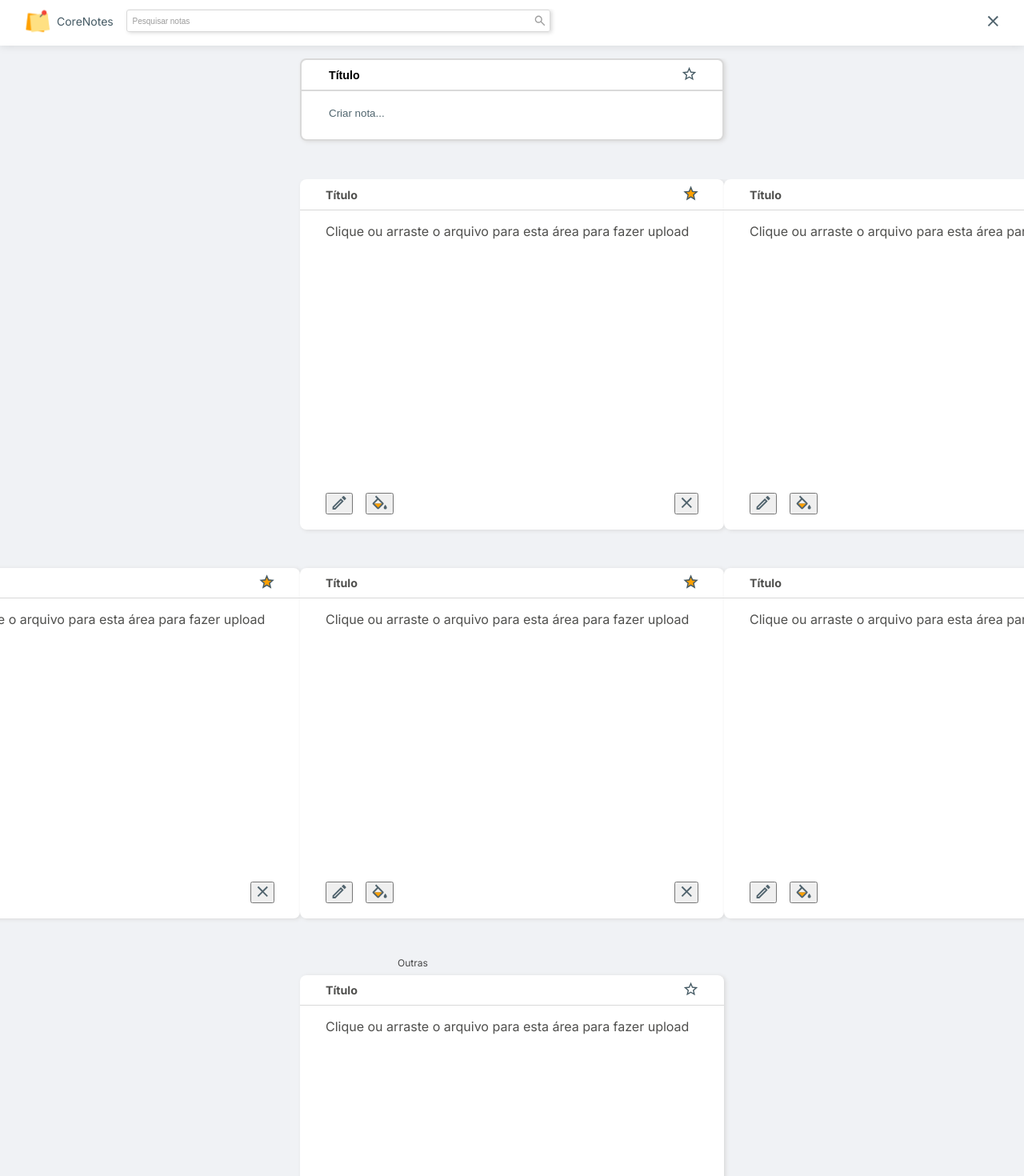
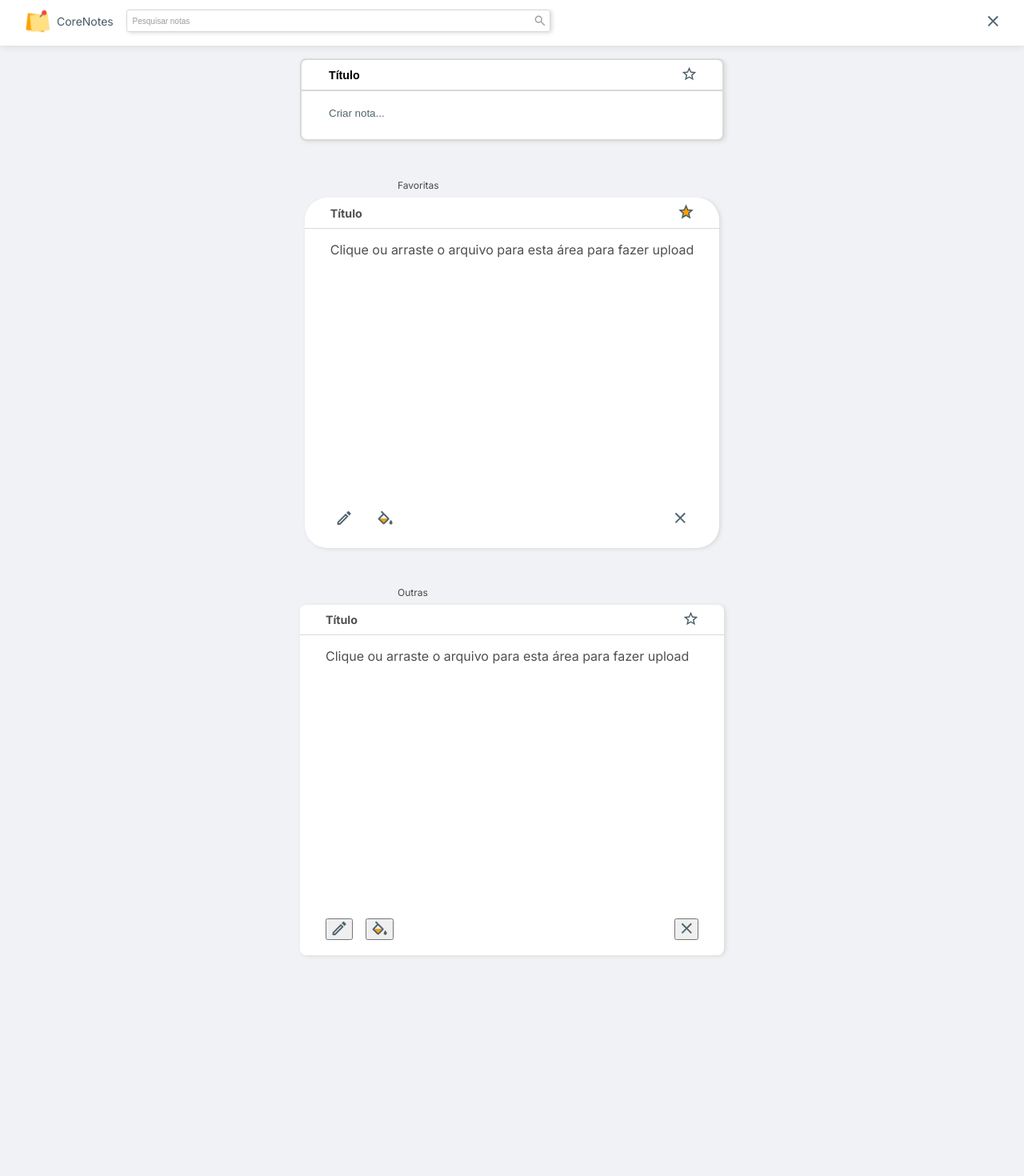
Before and after one commit to jhondharkyson520/corelab, a React (Vite) app in the folder frontend/: page / in a window 1280 px wide. Shown: the top 1470 px of the page at 80% size. After the commit the page ends 1242 px from the top, so only its background shows below. Built offline with nearby package versions, Linux system fonts and the light colour scheme.

Commit message:
Feat: Finish function edit color

```diff
--- a/frontend/src/pages/favorites/index.tsx
+++ b/frontend/src/pages/favorites/index.tsx
@@ -13,22 +13,15 @@ const SectionContainer = styled.section`
     align-items: center;
     justify-content: center;
 
-    @media screen and (min-width: 568px) {
-      display: grid;
-      grid-template-columns: repeat(3, 1fr);
-      align-items: center;
-      justify-content: center;
-
-    }
 `;
 
-const ContainerMain = styled.div`
+const ContainerMain = styled.div<{color: string}>`
 
     width: 350px;
     height: 437.59px;
     border: none;
     box-shadow: 2px 1px 5px #D9D9D9;
-    background-color: #FFFFFF;
+    background-color: ${({ color }) => color ? color : '#FFFFFF'};
     margin-bottom: 3rem;
 
 
@@ -38,12 +31,13 @@ const ContainerMain = styled.div`
     hr{
         height: 1px;
         border: none;
-        background-color: #D9D9D9;
+        background-color: ${({ color }) => color ? '#FFFFFF' : '#D9D9D9'} ;
     }
 
     @media screen and (min-width: 568px) {
-        border-radius: 8px;
-        width: 530px;
+
+        width: 100%;
+        max-width: 530px;
 
     }
 `;
@@ -109,6 +103,21 @@ const ContainerOptions = styled.div`
     display: flex;
     justify-content: space-between;
     padding: 0 2rem 0 2rem;
+
+    button{
+      border-radius: 100%;
+      width: 35px;
+      padding: 7px;
+      border: none;
+      background-color: transparent;
+
+      &:hover{
+        cursor: pointer;
+        background-color: #FFE3B3;
+      }
+    }
+
+
 `;
 
 const ContainerEdit = styled.div`
@@ -116,9 +125,91 @@ const ContainerEdit = styled.div`
     gap: 1rem;
 `;
 
+const ContainerItems = styled.div`
+    display: flex;
+    flex-direction: column;
+    align-items: center;
+    justify-content: center;
+    padding-left: 4rem;
+    padding-right: 4rem;
+
+    @media screen and (min-width: 568px) {
+        display: grid;
+        grid-template-columns: repeat(3, 1fr);
+        gap: 2rem;
+        justify-items: center;
+
+        ${({ children }) => {
+
+        let isSingleChildren = false;
+
+        if (Array.isArray(children)) {
+
+          if (children.length === 1) {
+
+            isSingleChildren = true;
+
+          }
+        } else if (children) {
+
+          isSingleChildren = true;
+
+        }
+
+        if (isSingleChildren) {
+          return `
+            grid-template-columns: 1fr;
+            justify-content: center;
+            align-content: center;
+          `;
+        }
+
+        return '';
+      }}
+
+    }
+`;
+
+const ContainerColors = styled.div`
+    position: absolute;
+    background-color: #FFFFFF;
+    border-radius: 20px;
+    width: 287px;
+    height: 97px;
+    box-shadow: 2px 1px 5px #D9D9D9;
+    margin-left: 4rem;
+    gap: 0.5rem;
+    display: grid;
+    grid-template-columns: repeat(6, 1fr);
+    padding: 0.4rem;
+
+`;
+
+const colors = [
+  '#BAE2FF', '#B9FFDD', '#FFE8AC', '#FFCAB9',
+  '#F99494', '#9DD6FF', '#ECA1FF', '#DAFF8B',
+  '#FFA285', '#CDCDCD', '#979797', '#A99A7C'
+];
+
+const ColorButton = styled.button<{ color: string }>`
+  background-color: ${({ color }) => color};
+  width: 37px;
+  height: 37px;
+  border: none;
+  border-radius: 100%;
+
+  &:hover{
+    cursor: pointer;
+  }
+`;
+
+
 function FavoritesNotes() {
 
     const [ favorite, setFavorite ] = useState(true);
+    const [ openContainerEditColor, setOpenContainerEditColor ] = useState(false);
+    const [selectedColor, setSelectedColor] = useState<string | null>(null);
+
 
     const FavoriteControl = () => {
 
@@ -127,19 +218,41 @@ function FavoritesNotes() {
         } else{
             setFavorite(false);
         }
+
     };
+
+    const HandleEditColor = () => {
+
+        if( openContainerEditColor == false){
+            setOpenContainerEditColor(true);
+        } else{
+            setOpenContainerEditColor(false);
+        }
+
+    }
+
+    const HandleSelectColor = (color: string) => {
+
+      setSelectedColor(color);
+
+    }
+
+
+
 
   return (
 
         <SectionContainer>
+
           { favorite ?
           <>
             <ContainerFavorites>
               <p>Favoritas</p>
             </ContainerFavorites>
 
+            <ContainerItems>
 
-              <ContainerMain>
+              <ContainerMain  color={selectedColor || ''}>
                 <ContainerTitle>
                     <Title>
                       Título
@@ -166,7 +279,7 @@ function FavoritesNotes() {
                           <img src={imgEditNote} alt="Edit note icon" />
                         </button>
                         <button>
-                            <img src={imgEditColor} alt="Edit color icon" />
+                          <img src={imgEditColor} onClick={HandleEditColor} alt="Edit color icon" />
                         </button>
                       </ContainerEdit>
 
@@ -178,182 +291,30 @@ function FavoritesNotes() {
 
                 </ContainerNote>
 
+                {  openContainerEditColor ?
 
+                    <ContainerColors>
 
-              </ContainerMain>
+                      {colors.map((color, index) => (
 
-              <ContainerMain>
-                  <ContainerTitle>
-                      <Title>
-                        Título
-                      </Title>
+                        <ColorButton
+                          key={index}
+                          color={color}
+                          onClick={() => HandleSelectColor(color)}
+                        />
 
+                      ))}
 
-                          <button onClick={FavoriteControl}>
-                              <img  src={imgStarYellow} alt="" />
-                          </button>
-
-                  </ContainerTitle>
-
-                  <hr />
-
-                  <ContainerNote>
-                      <Note>
-                        Clique ou arraste o arquivo para esta área para fazer upload
-                      </Note>
-
-                      <ContainerOptions>
-
-                        <ContainerEdit>
-                          <button>
-                            <img src={imgEditNote} alt="Edit note icon" />
-                          </button>
-                          <button>
-                            <img src={imgEditColor} alt="Edit color icon" />
-                          </button>
-                        </ContainerEdit>
-
-                        <button>
-                          <img src={imgDeleteNote} alt="Delete note icon" />
-                        </button>
-
-                      </ContainerOptions>
-
-                  </ContainerNote>
-
-
-
-              </ContainerMain>
-
-              <ContainerMain>
-                  <ContainerTitle>
-                      <Title>
-                        Título
-                      </Title>
-
-
-                          <button onClick={FavoriteControl}>
-                              <img  src={imgStarYellow} alt="" />
-                          </button>
-
-                  </ContainerTitle>
-
-                  <hr />
-
-                  <ContainerNote>
-                      <Note>
-                        Clique ou arraste o arquivo para esta área para fazer upload
-                      </Note>
-
-                      <ContainerOptions>
-
-                        <ContainerEdit>
-                          <button>
-                            <img src={imgEditNote} alt="Edit note icon" />
-                          </button>
-                          <button>
-                            <img src={imgEditColor} alt="Edit color icon" />
-                          </button>
-                        </ContainerEdit>
-
-                        <button>
-                          <img src={imgDeleteNote} alt="Delete note icon" />
-                        </button>
-
-                      </ContainerOptions>
-
-                  </ContainerNote>
-
-
+                  </ContainerColors>
+                  : <></>
+                }
 
             </ContainerMain>
 
 
-              <ContainerMain>
-                  <ContainerTitle>
-                      <Title>
-                        Título
-                      </Title>
 
 
-                          <button onClick={FavoriteControl}>
-                              <img  src={imgStarYellow} alt="" />
-                          </button>
-
-                  </ContainerTitle>
-
-                  <hr />
-
-                  <ContainerNote>
-                      <Note>
-                        Clique ou arraste o arquivo para esta área para fazer upload
-                      </Note>
-
-                      <ContainerOptions>
-
-                        <ContainerEdit>
-                          <button>
-                            <img src={imgEditNote} alt="Edit note icon" />
-                          </button>
-                          <button>
-                            <img src={imgEditColor} alt="Edit color icon" />
-                          </button>
-                        </ContainerEdit>
-
-                        <button>
-                          <img src={imgDeleteNote} alt="Delete note icon" />
-                        </button>
-
-                      </ContainerOptions>
-
-                  </ContainerNote>
-
-
-
-              </ContainerMain>
-
-              <ContainerMain>
-                  <ContainerTitle>
-                      <Title>
-                        Título
-                      </Title>
-
-
-                          <button onClick={FavoriteControl}>
-                              <img  src={imgStarYellow} alt="" />
-                          </button>
-
-                  </ContainerTitle>
-
-                  <hr />
-
-                  <ContainerNote>
-                      <Note>
-                        Clique ou arraste o arquivo para esta área para fazer upload
-                      </Note>
-
-                      <ContainerOptions>
-
-                        <ContainerEdit>
-                          <button>
-                            <img src={imgEditNote} alt="Edit note icon" />
-                          </button>
-                          <button>
-                            <img src={imgEditColor} alt="Edit color icon" />
-                          </button>
-                        </ContainerEdit>
-
-                        <button>
-                          <img src={imgDeleteNote} alt="Delete note icon" />
-                        </button>
-
-                      </ContainerOptions>
-
-                  </ContainerNote>
-
-
-
-              </ContainerMain>
+            </ContainerItems>
             </>
 
             : <></>
```
Lines whose indentation alone changed are shown as unchanged.
